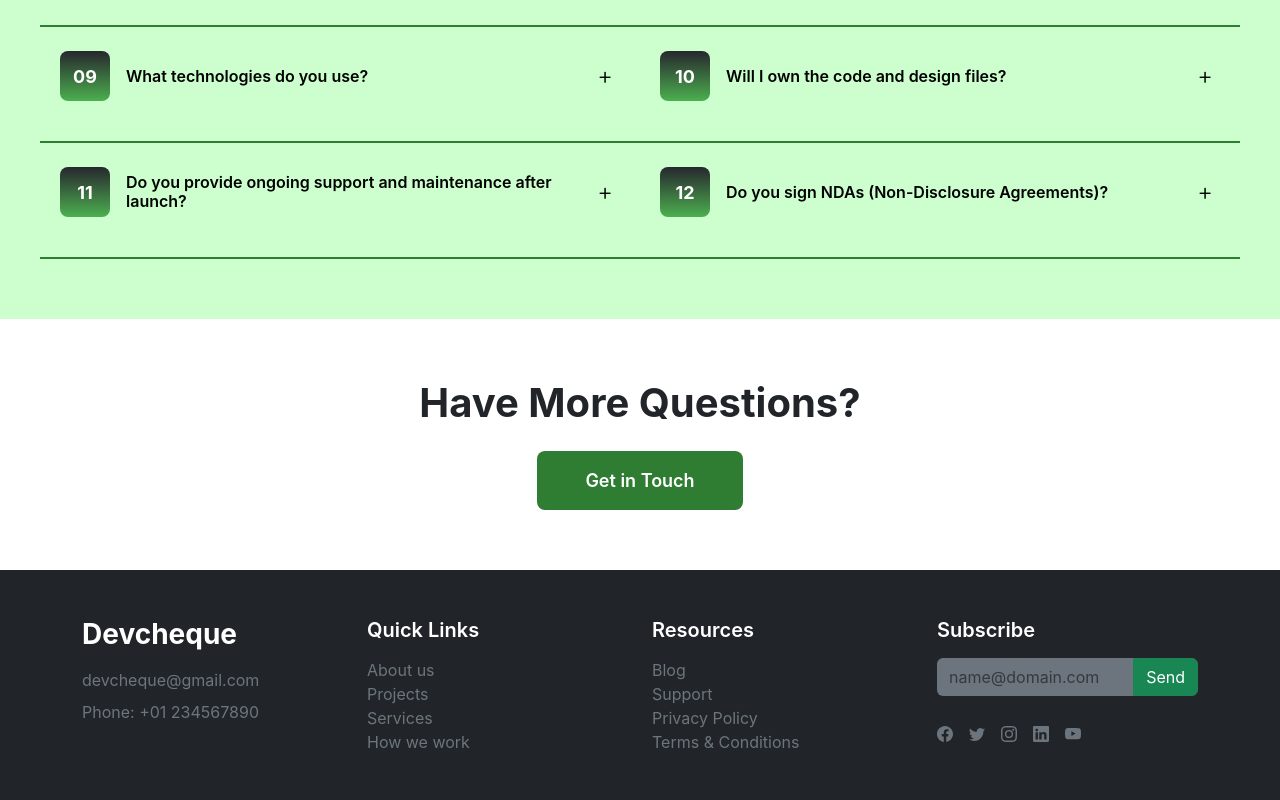
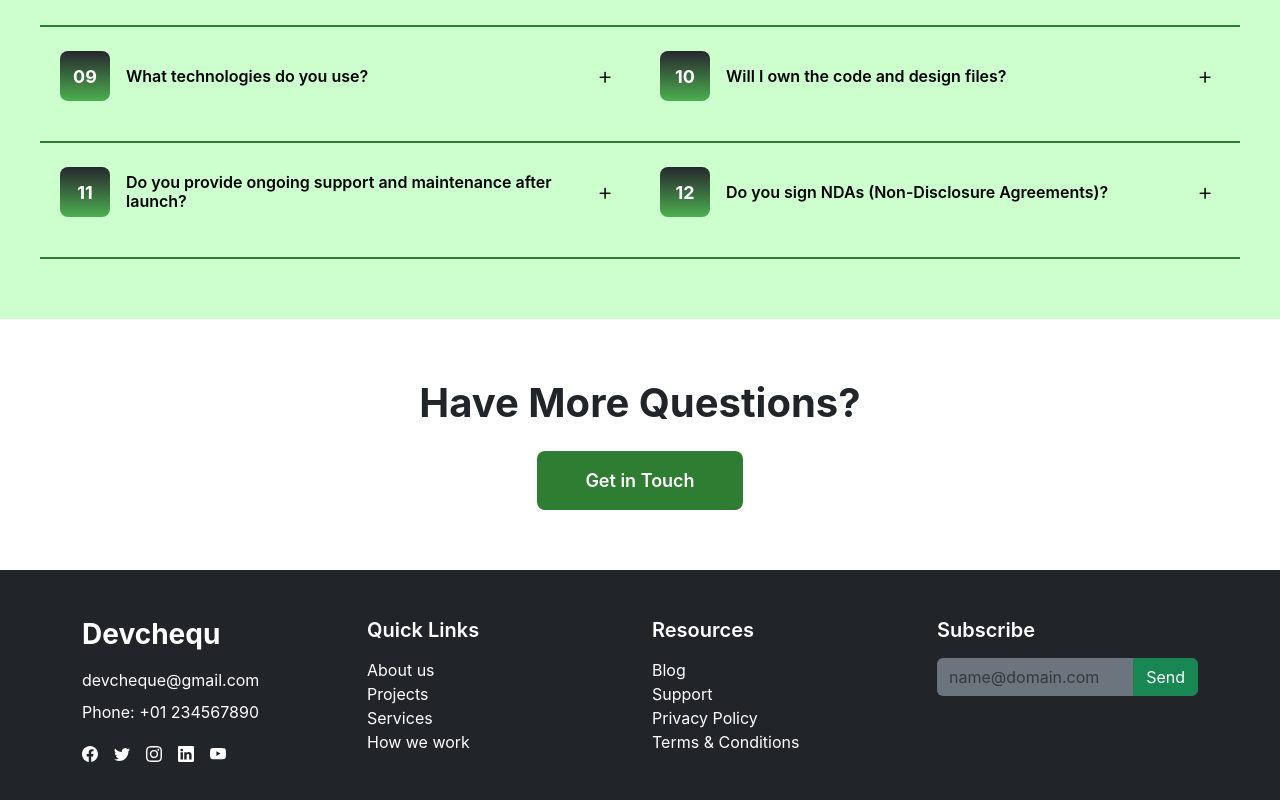
Before and after one commit to jeremiahbwala/devcheque-webapp-vercel, a React (Vite) app: page / in a window 1280 px wide. Shown: the part 9558-10358 px from the top of the page. Built offline with nearby package versions, Linux system fonts and the light colour scheme; no server answers.

Commit message:
Update the footer

```diff
--- a/src/Footer.jsx
+++ b/src/Footer.jsx
@@ -11,19 +11,48 @@ function Footer() {
 
           {/* Brand */}
           <div className="col-md-3 mb-4">
-            <h3 className="fw-bold mb-3">Devcheque</h3>
-            <p className="text-secondary mb-2">devcheque@gmail.com</p>
-            <p className="text-secondary">Phone: +01 234567890</p>
+            <h3 className="fw-bold mb-3">Devchequ</h3>
+            <p className="text-white mb-2">devcheque@gmail.com</p>
+            <p className="text-white">Phone: +01 234567890</p>
+
+            {/* Social Icons moved here */}
+            <div className="d-flex gap-3 mt-3">
+              <a href="#" className='text-white hover-link'>
+                <svg xmlns="http://www.w3.org/2000/svg" width="16" height="16" fill="currentColor" className="bi bi-facebook" viewBox="0 0 16 16">
+                  <path d="M16 8.049c0-4.446-3.582-8.05-8-8.05C3.58 0-.002 3.603-.002 8.05c0 4.017 2.926 7.347 6.75 7.951v-5.625h-2.03V8.05H6.75V6.275c0-2.017 1.195-3.131 3.022-3.131.876 0 1.791.157 1.791.157v1.98h-1.009c-.993 0-1.303.621-1.303 1.258v1.51h2.218l-.354 2.326H9.25V16c3.824-.604 6.75-3.934 6.75-7.951"/>
+                </svg>
+              </a>
+              <a href="#" className="text-white hover-link">
+                <svg xmlns="http://www.w3.org/2000/svg" width="16" height="16" fill="currentColor" className="bi bi-twitter" viewBox="0 0 16 16">
+                  <path d="M5.026 15c6.038 0 9.341-5.003 9.341-9.334q.002-.211-.006-.422A6.7 6.7 0 0 0 16 3.542a6.7 6.7 0 0 1-1.889.518 3.3 3.3 0 0 0 1.447-1.817 6.5 6.5 0 0 1-2.087.793A3.286 3.286 0 0 0 7.875 6.03a9.32 9.32 0 0 1-6.767-3.429 3.29 3.29 0 0 0 1.018 4.382A3.3 3.3 0 0 1 .64 6.575v.045a3.29 3.29 0 0 0 2.632 3.218 3.2 3.2 0 0 1-.865.115 3 3 0 0 1-.614-.057 3.28 3.28 0 0 0 3.067 2.277A6.6 6.6 0 0 1 .78 13.58a6 6 0 0 1-.78-.045A9.34 9.34 0 0 0 5.026 15"/>
+                </svg>
+              </a>
+              <a href="#" className="text-white hover-link">
+                <svg xmlns="http://www.w3.org/2000/svg" width="16" height="16" fill="currentColor" className="bi bi-instagram" viewBox="0 0 16 16">
+                  <path d="M8 0C5.829 0 5.556.01 4.703.048 3.85.088 3.269.222 2.76.42a3.9 3.9 0 0 0-1.417.923A3.9 3.9 0 0 0 .42 2.76C.222 3.268.087 3.85.048 4.7.01 5.555 0 5.827 0 8.001c0 2.172.01 2.444.048 3.297.04.852.174 1.433.372 1.942.205.526.478.972.923 1.417.444.445.89.719 1.416.923.51.198 1.09.333 1.942.372C5.555 15.99 5.827 16 8 16s2.444-.01 3.298-.048c.851-.04 1.434-.174 1.943-.372a3.9 3.9 0 0 0 1.416-.923c.445-.445.718-.891.923-1.417.197-.509.332-1.09.372-1.942C15.99 10.445 16 10.173 16 8s-.01-2.445-.048-3.299c-.04-.851-.175-1.433-.372-1.941a3.9 3.9 0 0 0-.923-1.417A3.9 3.9 0 0 0 13.24.42c-.51-.198-1.092-.333-1.943-.372C10.443.01 10.172 0 7.998 0zm-.717 1.442h.718c2.136 0 2.389.007 3.232.046.78.035 1.204.166 1.486.275.373.145.64.319.92.599s.453.546.598.92c.11.281.24.705.275 1.485.039.843.047 1.096.047 3.231s-.008 2.389-.047 3.232c-.035.78-.166 1.203-.275 1.485a2.5 2.5 0 0 1-.599.919c-.28.28-.546.453-.92.598-.28.11-.704.24-1.485.276-.843.038-1.096.047-3.232.047s-2.39-.009-3.233-.047c-.78-.036-1.203-.166-1.485-.276a2.5 2.5 0 0 1-.92-.598 2.5 2.5 0 0 1-.6-.92c-.109-.281-.24-.705-.275-1.485-.038-.843-.046-1.096-.046-3.233s.008-2.388.046-3.231c.036-.78.166-1.204.276-1.486.145-.373.319-.64.599-.92s.546-.453.92-.598c.282-.11.705-.24 1.485-.276.738-.034 1.024-.044 2.515-.045zm4.988 1.328a.96.96 0 1 0 0 1.92.96.96 0 0 0 0-1.92m-4.27 1.122a4.109 4.109 0 1 0 0 8.217 4.109 4.109 0 0 0 0-8.217m0 1.441a2.667 2.667 0 1 1 0 5.334 2.667 2.667 0 0 1 0-5.334"/>
+                </svg>
+              </a>
+              <a href="#" className="text-white hover-link">
+                <svg xmlns="http://www.w3.org/2000/svg" width="16" height="16" fill="currentColor" className="bi bi-linkedin" viewBox="0 0 16 16">
+                  <path d="M0 1.146C0 .513.526 0 1.175 0h13.65C15.474 0 16 .513 16 1.146v13.708c0 .633-.526 1.146-1.175 1.146H1.175C.526 16 0 15.487 0 14.854zm4.943 12.248V6.169H2.542v7.225zm-1.2-8.212c.837 0 1.358-.554 1.358-1.248-.015-.709-.52-1.248-1.342-1.248S2.4 3.226 2.4 3.934c0 .694.521 1.248 1.327 1.248zm4.908 8.212V9.359c0-.216.016-.432.08-.586.173-.431.568-.878 1.232-.878.869 0 1.216.662 1.216 1.634v3.865h2.401V9.25c0-2.22-1.184-3.252-2.764-3.252-1.274 0-1.845.7-2.165 1.193v.025h-.016l.016-.025V6.169h-2.4c.03.678 0 7.225 0 7.225z"/>
+                </svg>
+              </a>
+              <a href="#" className="text-white hover-link">
+                <svg xmlns="http://www.w3.org/2000/svg" width="16" height="16" fill="currentColor" className="bi bi-youtube" viewBox="0 0 16 16">
+                  <path d="M8.051 1.999h.089c.822.003 4.987.033 6.11.335a2.01 2.01 0 0 1 1.415 1.42c.101.38.172.883.22 1.402l.01.104.022.26.008.104c.065.914.073 1.77.074 1.957v.075c-.001.194-.01 1.108-.082 2.06l-.008.105-.009.104c-.05.572-.124 1.14-.235 1.558a2.01 2.01 0 0 1-1.415 1.42c-1.16.312-5.569.334-6.18.335h-.142c-.309 0-1.587-.006-2.927-.052l-.17-.006-.087-.004-.171-.007-.171-.007c-1.11-.049-2.167-.128-2.654-.26a2.01 2.01 0 0 1-1.415-1.419c-.111-.417-.185-.986-.235-1.558L.09 9.82l-.008-.104A31 31 0 0 1 0 7.68v-.123c.002-.215.01-.958.064-1.778l.007-.103.003-.052.008-.104.022-.26.01-.104c.048-.519.119-1.023.22-1.402a2.01 2.01 0 0 1 1.415-1.42c.487-.13 1.544-.21 2.654-.26l.17-.007.172-.006.086-.003.171-.007A100 100 0 0 1 7.858 2zM6.4 5.209v4.818l4.157-2.408z"/>
+                </svg>
+              </a>
+            </div>
           </div>
 
           {/* Quick Links */}
           <div className="col-md-3 mb-4">
             <h5 className="fw-semibold mb-3">Quick Links</h5>
             <ul className="list-unstyled">
-              <li><a href="#about" className="text-secondary text-decoration-none hover-link">About us</a></li>
-              <li><a href="#projects" className="text-secondary text-decoration-none hover-link">Projects</a></li>
-              <li><a href="#services" className="text-secondary text-decoration-none hover-link">Services</a></li>
-              <li><a href="#work" className="text-secondary text-decoration-none hover-link">How we work</a></li>
+              <li><a href="#about" className="text-white text-decoration-none hover-link">About us</a></li>
+              <li><a href="#projects" className="text-white text-decoration-none hover-link">Projects</a></li>
+              <li><a href="#services" className="text-white text-decoration-none hover-link">Services</a></li>
+              <li><a href="#work" className="text-white text-decoration-none hover-link">How we work</a></li>
             </ul>
           </div>
 
@@ -31,17 +60,16 @@ function Footer() {
           <div className="col-md-3 mb-4">
             <h5 className="fw-semibold mb-3">Resources</h5>
             <ul className="list-unstyled">
-              <li><a href="#" className="text-secondary text-decoration-none hover-link">Blog</a></li>
-              <li><a href="#" className="text-secondary text-decoration-none hover-link">Support</a></li>
-              <li><a href="#" className="text-secondary text-decoration-none hover-link">Privacy Policy</a></li>
-              <li><a href="#" className="text-secondary text-decoration-none hover-link">Terms & Conditions</a></li>
+              <li><a href="#" className="text-white text-decoration-none hover-link">Blog</a></li>
+              <li><a href="#" className="text-white text-decoration-none hover-link">Support</a></li>
+              <li><a href="#" className="text-white text-decoration-none hover-link">Privacy Policy</a></li>
+              <li><a href="#" className="text-white text-decoration-none hover-link">Terms & Conditions</a></li>
             </ul>
           </div>
 
           {/* Subscribe */}
           <div className="col-md-3 mb-4">
             <h5 className="fw-semibold mb-3">Subscribe</h5>
-
             <div className="input-group">
               <input
                 type="email"
@@ -52,35 +80,6 @@ function Footer() {
                 <a href="#contactForm" className='text-white text-decoration-none'>Send</a>
               </button>
             </div>
-
-            {/* Social Icons */}
-            <div className="d-flex gap-3 mt-4">
-              <a href="#" className='text-secondary hover-link'>
-                <svg xmlns="http://www.w3.org/2000/svg" width="16" height="16" fill="currentColor" class="bi bi-facebook" viewBox="0 0 16 16">
-                  <path d="M16 8.049c0-4.446-3.582-8.05-8-8.05C3.58 0-.002 3.603-.002 8.05c0 4.017 2.926 7.347 6.75 7.951v-5.625h-2.03V8.05H6.75V6.275c0-2.017 1.195-3.131 3.022-3.131.876 0 1.791.157 1.791.157v1.98h-1.009c-.993 0-1.303.621-1.303 1.258v1.51h2.218l-.354 2.326H9.25V16c3.824-.604 6.75-3.934 6.75-7.951"/>
-                </svg>
-              </a>
-              <a href="#" className="text-secondary hover-link">
-                <svg xmlns="http://www.w3.org/2000/svg" width="16" height="16" fill="currentColor" class="bi bi-twitter" viewBox="0 0 16 16">
-                  <path d="M5.026 15c6.038 0 9.341-5.003 9.341-9.334q.002-.211-.006-.422A6.7 6.7 0 0 0 16 3.542a6.7 6.7 0 0 1-1.889.518 3.3 3.3 0 0 0 1.447-1.817 6.5 6.5 0 0 1-2.087.793A3.286 3.286 0 0 0 7.875 6.03a9.32 9.32 0 0 1-6.767-3.429 3.29 3.29 0 0 0 1.018 4.382A3.3 3.3 0 0 1 .64 6.575v.045a3.29 3.29 0 0 0 2.632 3.218 3.2 3.2 0 0 1-.865.115 3 3 0 0 1-.614-.057 3.28 3.28 0 0 0 3.067 2.277A6.6 6.6 0 0 1 .78 13.58a6 6 0 0 1-.78-.045A9.34 9.34 0 0 0 5.026 15"/>
-                </svg>
-              </a>
-              <a href="#" className="text-secondary hover-link">
-                <svg xmlns="http://www.w3.org/2000/svg" width="16" height="16" fill="currentColor" class="bi bi-instagram" viewBox="0 0 16 16">
-                  <path d="M8 0C5.829 0 5.556.01 4.703.048 3.85.088 3.269.222 2.76.42a3.9 3.9 0 0 0-1.417.923A3.9 3.9 0 0 0 .42 2.76C.222 3.268.087 3.85.048 4.7.01 5.555 0 5.827 0 8.001c0 2.172.01 2.444.048 3.297.04.852.174 1.433.372 1.942.205.526.478.972.923 1.417.444.445.89.719 1.416.923.51.198 1.09.333 1.942.372C5.555 15.99 5.827 16 8 16s2.444-.01 3.298-.048c.851-.04 1.434-.174 1.943-.372a3.9 3.9 0 0 0 1.416-.923c.445-.445.718-.891.923-1.417.197-.509.332-1.09.372-1.942C15.99 10.445 16 10.173 16 8s-.01-2.445-.048-3.299c-.04-.851-.175-1.433-.372-1.941a3.9 3.9 0 0 0-.923-1.417A3.9 3.9 0 0 0 13.24.42c-.51-.198-1.092-.333-1.943-.372C10.443.01 10.172 0 7.998 0zm-.717 1.442h.718c2.136 0 2.389.007 3.232.046.78.035 1.204.166 1.486.275.373.145.64.319.92.599s.453.546.598.92c.11.281.24.705.275 1.485.039.843.047 1.096.047 3.231s-.008 2.389-.047 3.232c-.035.78-.166 1.203-.275 1.485a2.5 2.5 0 0 1-.599.919c-.28.28-.546.453-.92.598-.28.11-.704.24-1.485.276-.843.038-1.096.047-3.232.047s-2.39-.009-3.233-.047c-.78-.036-1.203-.166-1.485-.276a2.5 2.5 0 0 1-.92-.598 2.5 2.5 0 0 1-.6-.92c-.109-.281-.24-.705-.275-1.485-.038-.843-.046-1.096-.046-3.233s.008-2.388.046-3.231c.036-.78.166-1.204.276-1.486.145-.373.319-.64.599-.92s.546-.453.92-.598c.282-.11.705-.24 1.485-.276.738-.034 1.024-.044 2.515-.045zm4.988 1.328a.96.96 0 1 0 0 1.92.96.96 0 0 0 0-1.92m-4.27 1.122a4.109 4.109 0 1 0 0 8.217 4.109 4.109 0 0 0 0-8.217m0 1.441a2.667 2.667 0 1 1 0 5.334 2.667 2.667 0 0 1 0-5.334"/>
-                </svg>
-              </a>
-              <a href="#" className="text-secondary hover-link">
-                <svg xmlns="http://www.w3.org/2000/svg" width="16" height="16" fill="currentColor" class="bi bi-linkedin" viewBox="0 0 16 16">
-                  <path d="M0 1.146C0 .513.526 0 1.175 0h13.65C15.474 0 16 .513 16 1.146v13.708c0 .633-.526 1.146-1.175 1.146H1.175C.526 16 0 15.487 0 14.854zm4.943 12.248V6.169H2.542v7.225zm-1.2-8.212c.837 0 1.358-.554 1.358-1.248-.015-.709-.52-1.248-1.342-1.248S2.4 3.226 2.4 3.934c0 .694.521 1.248 1.327 1.248zm4.908 8.212V9.359c0-.216.016-.432.08-.586.173-.431.568-.878 1.232-.878.869 0 1.216.662 1.216 1.634v3.865h2.401V9.25c0-2.22-1.184-3.252-2.764-3.252-1.274 0-1.845.7-2.165 1.193v.025h-.016l.016-.025V6.169h-2.4c.03.678 0 7.225 0 7.225z"/>
-                </svg>
-              </a>
-              <a href="#" className="text-secondary hover-link">
-                <svg xmlns="http://www.w3.org/2000/svg" width="16" height="16" fill="currentColor" class="bi bi-youtube" viewBox="0 0 16 16">
-                  <path d="M8.051 1.999h.089c.822.003 4.987.033 6.11.335a2.01 2.01 0 0 1 1.415 1.42c.101.38.172.883.22 1.402l.01.104.022.26.008.104c.065.914.073 1.77.074 1.957v.075c-.001.194-.01 1.108-.082 2.06l-.008.105-.009.104c-.05.572-.124 1.14-.235 1.558a2.01 2.01 0 0 1-1.415 1.42c-1.16.312-5.569.334-6.18.335h-.142c-.309 0-1.587-.006-2.927-.052l-.17-.006-.087-.004-.171-.007-.171-.007c-1.11-.049-2.167-.128-2.654-.26a2.01 2.01 0 0 1-1.415-1.419c-.111-.417-.185-.986-.235-1.558L.09 9.82l-.008-.104A31 31 0 0 1 0 7.68v-.123c.002-.215.01-.958.064-1.778l.007-.103.003-.052.008-.104.022-.26.01-.104c.048-.519.119-1.023.22-1.402a2.01 2.01 0 0 1 1.415-1.42c.487-.13 1.544-.21 2.654-.26l.17-.007.172-.006.086-.003.171-.007A100 100 0 0 1 7.858 2zM6.4 5.209v4.818l4.157-2.408z"/>
-                </svg>
-              </a>
-            </div>
           </div>
 
         </div>
```
